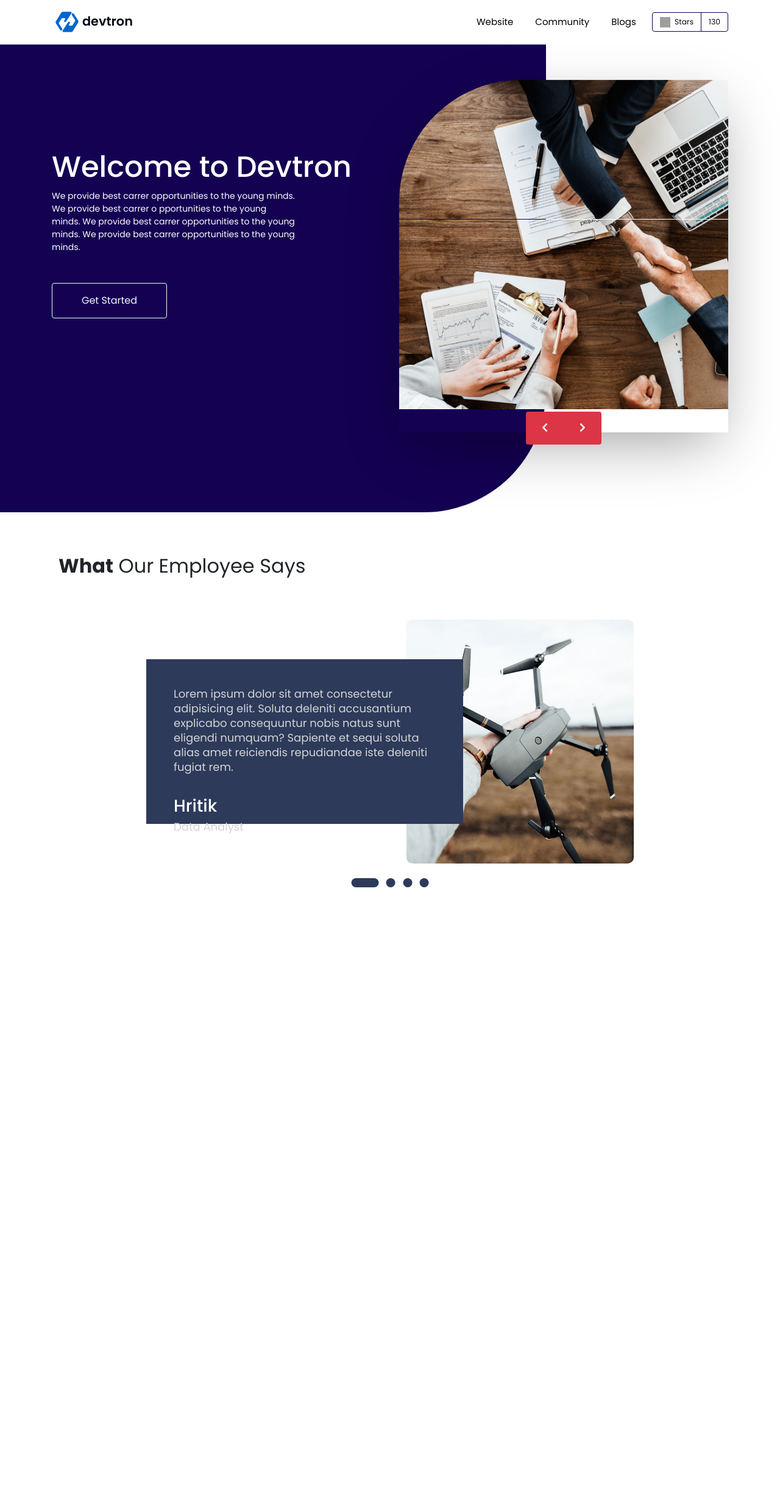
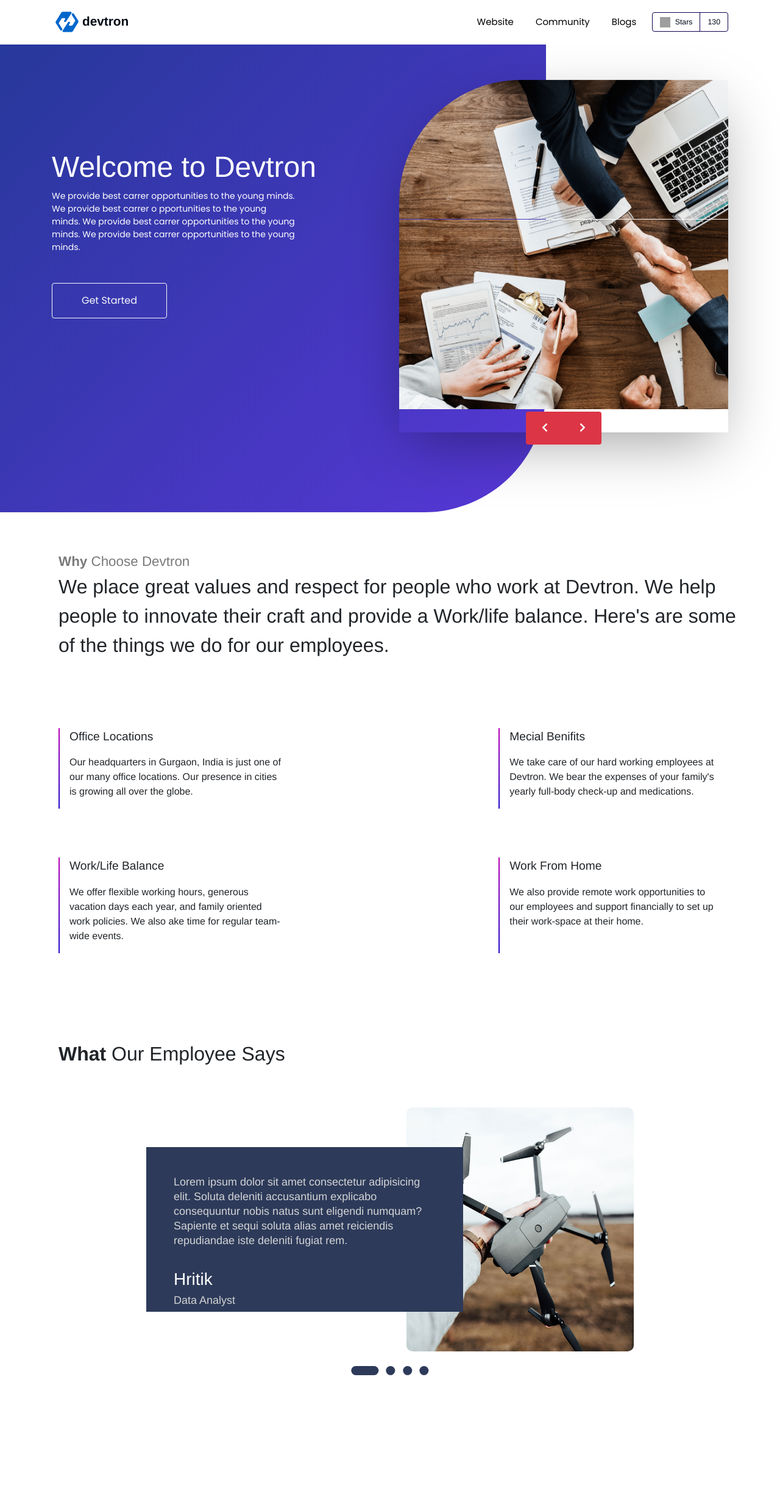
Before and after one commit to Abhinav-26/Career-Page, a Django app: page / in a window 1280 px wide. Shown: the whole page at 61% size. Before the commit the page ends 1455 px from the top, so only its background shows below. Run offline with Django 3.2, Linux system fonts and the light colour scheme; some libraries are stand-ins or nearby versions; grey boxes are pictures that could not be loaded.

Commit message:
Values Section Added

```diff
--- a/carrer/templates/carrer/jobSearch.html
+++ b/carrer/templates/carrer/empReview.html
@@ -1,7 +1,7 @@
 {% load static %}
 
-<div class="job">
-    <div class="heading">
+<div class="review">
+    <div class="review-heading">
         <b>What</b> Our Employee Says
     </div>
     <div class="emp-container">
--- a/carrer/templates/carrer/index.html
+++ b/carrer/templates/carrer/index.html
@@ -30,6 +30,8 @@
     <body>
         {% include 'carrer/landing_page.html' %}
 
-        {% include 'carrer/jobSearch.html' %}
+        {% include 'carrer/whyDevtron.html' %}
+
+        {% include 'carrer/empReview.html' %}
     </body>
 </html>
--- a/carrer/templates/carrer/landing_page.html
+++ b/carrer/templates/carrer/landing_page.html
@@ -39,7 +39,7 @@
                     </ul>
 
                     <form class="form-inline my-2 my-lg-0 ml-2 align-self-stretch">
-                        <a href="https://github.com/devtron-labs/devtron.git" target="_blank" class="github-star" style="text-decoration: none; color: #000a14;">
+                        <a href="https://github.com/devtron-labs/devtron.git" target="_blank" class="github-star" style="text-decoration: none;">
                             <div class="github-star-right">
                                 <img style="height: 17px; width: 17px; margin-right:4px;" src="https://img.icons8.com/ios-glyphs/48/000000/github.png"/>
                                 Stars
--- /dev/null
+++ b/carrer/templates/carrer/whyDevtron.html
@@ -0,0 +1,59 @@
+{% load static %}
+
+<div class="why">
+    <div class="why-heading">
+        <b>Why</b> Choose Devtron
+    </div>
+    <div class="why-text">
+        <p> We place great values and respect for people who work at Devtron. We help people to innovate their craft and provide a
+            Work/life balance. Here's are some of the things we do for our employees.
+        </p>
+    </div>
+
+    <div class="why-values-upper">
+        <div class="left-data">
+            <div class="location-title">
+                <p>Office Locations</p>
+            </div>
+            <div class="location-content">
+                <p> Our headquarters in Gurgaon, India is just one of our many office locations. Our presence in cities is growing all
+                    over the globe.
+                </p>
+            </div>
+        </div>
+        <div class="right-data">
+            <div class="location-title">
+                <p>Mecial Benifits</p>
+            </div>
+            <div class="location-content">
+                <p> We take care of our hard working employees at Devtron. We bear the expenses of your family's yearly full-body
+                    check-up and medications.
+                </p>
+            </div>
+        </div>
+    </div>
+
+    <div class="why-values-lower">
+        <div class="left-data">
+            <div class="location-title">
+                <p>Work/Life Balance</p>
+            </div>
+            <div class="location-content">
+                <p> We offer flexible working hours, generous vacation days each year, and family oriented work policies. We also ake time for
+                    regular team-wide events.
+                </p>
+            </div>
+        </div>
+        <div class="right-data">
+            <div class="location-title">
+                <p>Work From Home</p>
+            </div>
+            <div class="location-content">
+                <p> We also provide remote work opportunities to our employees and support financially to set up their work-space at their
+                    home.
+                </p>
+            </div>
+        </div>
+    </div>
+
+</div>
--- a/static/css/style.css
+++ b/static/css/style.css
@@ -1,5 +1,6 @@
 body {
-  font-family: "Poppins", sans-serif;
+  font-family: Franklin Gothic, Helvetica Neue, Helvetica, Arial, sans-serif;
+
 }
 /****************************** NAVBAR-Section Start *****************************/
 .navbar-scroll {
@@ -142,7 +143,8 @@ intro-section,
   width: 70%;
   top: 0;
   left: 0;
-  background: #140152;
+  /* background: linear-gradient(135deg, #538FFB, #5B54FA); */
+  background: linear-gradient(135deg, #253898, #5737D6);
   border-bottom-right-radius: 200px;
 }
 
@@ -297,13 +299,56 @@ intro-section,
 
 /******************************** HamBurger Animation END ****************************/
 
-/********************************* Job Search Section ********************************/
-.job{
+/********************************** Why Devtron Section ******************************/
+.why{
+  height: 100vh;
+  width: 100vw;
+}
+
+.why-heading{
+  font-size: 1.4rem;
+  padding-top: 4rem;
+  padding-left: 6rem;
+  color: #7a7a7a;
+}
+
+.why-text p{
+  font-size: 2rem;
+  padding: 0px 4rem 6rem 6rem;
+}
+.why-values-upper, .why-values-lower{
+  padding-left: 6rem;
+  padding-right: 6rem;
+  display: flex;
+  justify-content: space-between;
+}
+
+.why-values-lower{
+  margin-top: 10vh;
+}
+
+.left-data, .right-data{
+  max-width: 457.136px;
+  width: 28.571vw;
+  border-image-slice: 1 100%;
+  border-left: 2px solid;
+  border-right: 0;
+  padding-left: 16px;
+  border-image-source: linear-gradient(#BA00B4, #1D0AC9);
+}
+.location-title{
+  font-size: 1.2rem;
+  font-weight: 500;
+}
+
+
+/********************************* Employee Review Section ****************************/
+.review{
     height: 100vh;
     width: 100vw;
 }
 
-.heading{
+.review-heading{
     font-size: 2rem;
     padding: 4rem 6rem;
 }
@@ -389,14 +434,15 @@ intro-section,
     overflow: hidden;
 }
 @media only screen and (max-width: 500px){
-    .heading{
+    .review-heading{
         padding: 2rem 1rem;
     }
 
 }
+/********************************* Employee Review Section END ****************************/
 
 
-/********************************** MEDIA QUERY **************************************/
+/*************************************** MEDIA QUERY **************************************/
 
 @media only screen and (max-width: 992px) {
   .header-inner {
@@ -405,6 +451,17 @@ intro-section,
 
   .nav-item .nav-link {
     color: white !important;
+    margin-left: 40px;
+    padding: 20px 20px;
+  }
+
+  .github-star{
+    margin-left: 32px;
+    color: #fff;
+    border-color: #fff;
+  }
+  .github-star-count{
+    border-color: #fff;
   }
 
   .mobile-menu {
```
